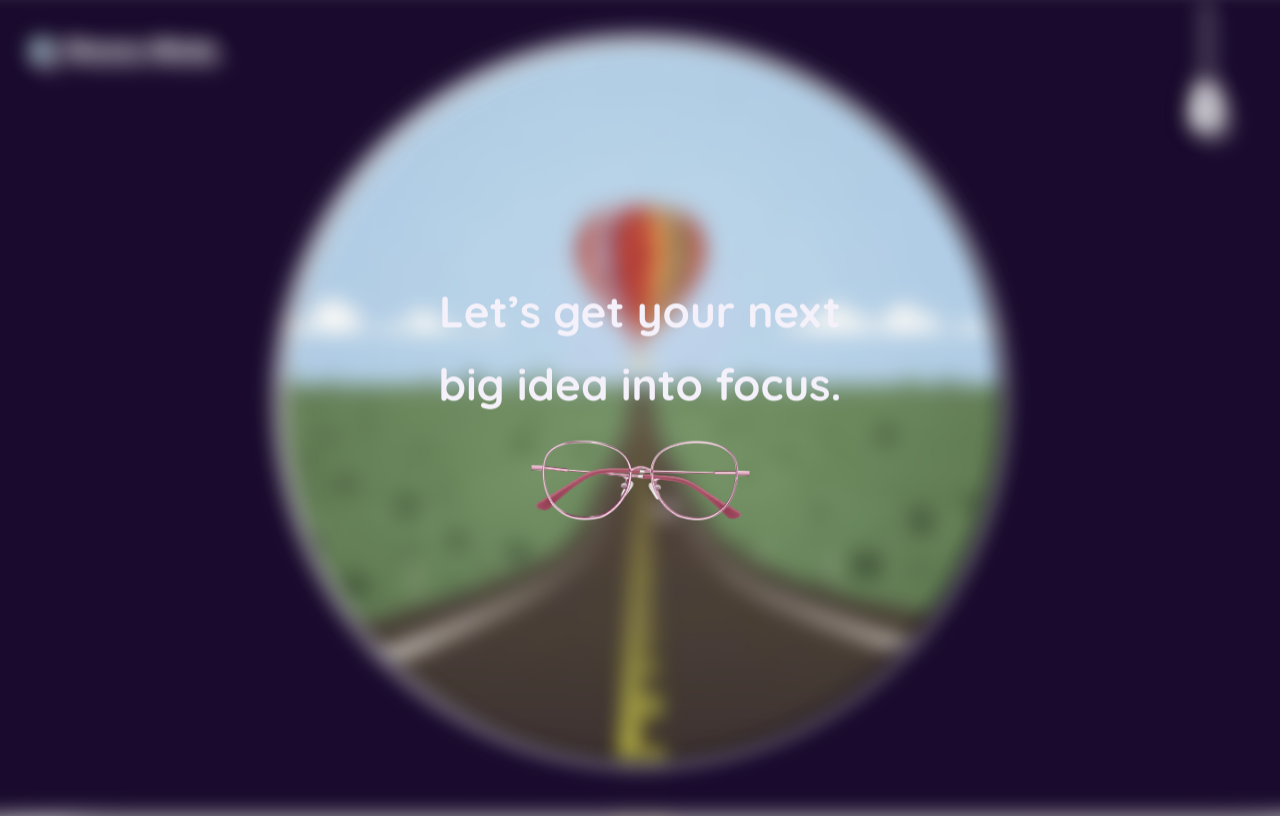
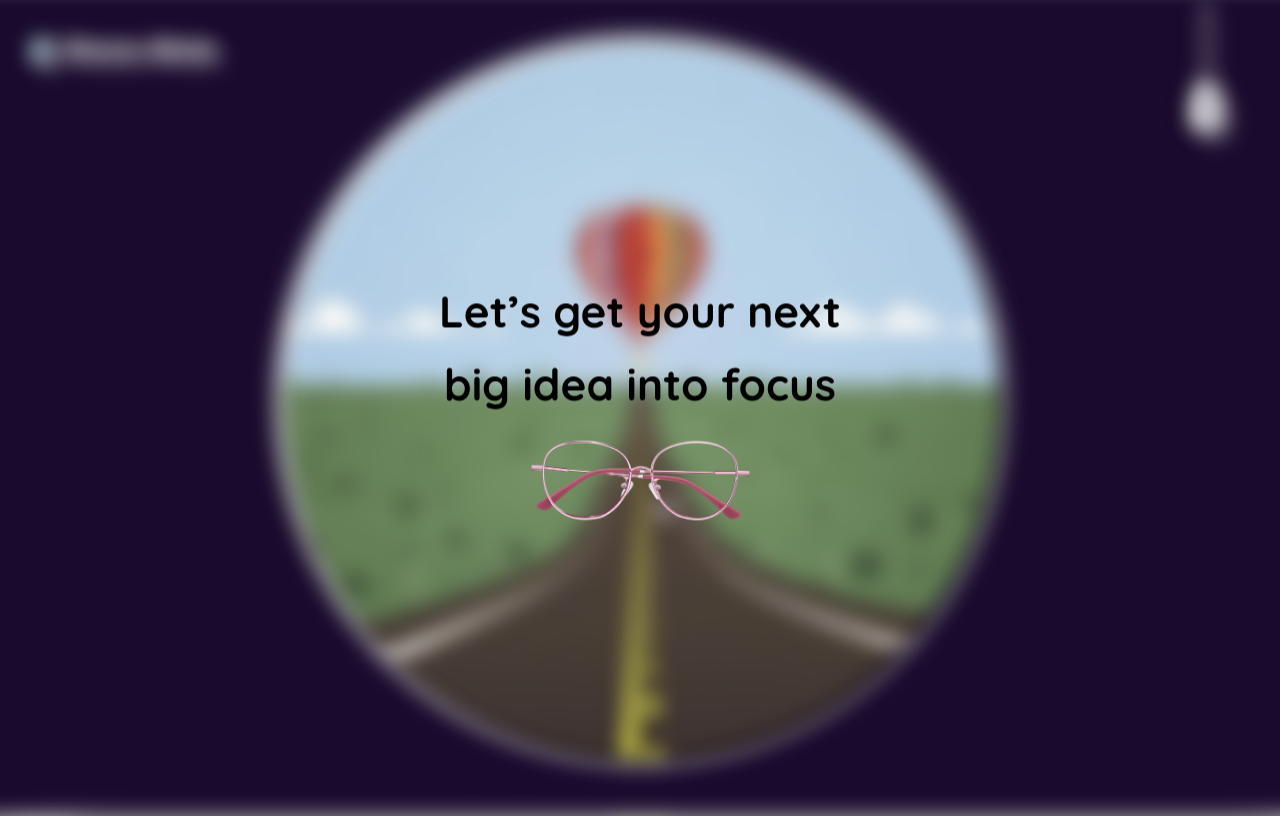
Before and after one commit to rmmindo/rheana-portfolio, a React (Vite) app in the folder apps/web/: page / in a window 1280 px wide. Shown: the top 816 px of the page. Built offline with nearby package versions, Linux system fonts and the light colour scheme.

Commit message:
style: remove trailing periods and restore Snellen chart pure black text for gate statement

```diff
--- a/apps/web/src/components/Hero.jsx
+++ b/apps/web/src/components/Hero.jsx
@@ -1,7 +1,7 @@
 import '../styles/components/_hero.scss';
 
 export default function Hero() {
-  const precisionText = "engineered with precision.";
+  const precisionText = "engineered with precision";
   const baseDelay = 3;
 
   // --- LASER TIMELINE ALGORITHM ---
--- a/apps/web/src/content/i18n/ui.json
+++ b/apps/web/src/content/i18n/ui.json
@@ -67,7 +67,7 @@
     "hero.line2": "engineered with precision.",
     "hero.aside": "That blur was 850 myopia. Mine — and why this site is built to be read by anyone.",
     "hero.role": "Rheana Mindo, Full-Stack AI Developer",
-    "gate.statement": "Let’s get your next big idea into focus.",
+    "gate.statement": "Let’s get your next big idea into focus",
     "work.heading": "Someone has had your problem before",
     "work.rail": "Roles, in order",
     "work.how": "How",
--- a/apps/web/src/styles/components/_gate.scss
+++ b/apps/web/src/styles/components/_gate.scss
@@ -88,7 +88,7 @@
   font-family: v.$font-heading;
   font-weight: v.$weight-bold;
   font-size: clamp(1.5rem, 4vw, 2.75rem);
-  color: var(--text);
+  color: #000; /* Exception: mimic pure black ink of a Snellen vision chart */
   text-align: center;
   max-width: 22ch;
   text-wrap: balance;
```
